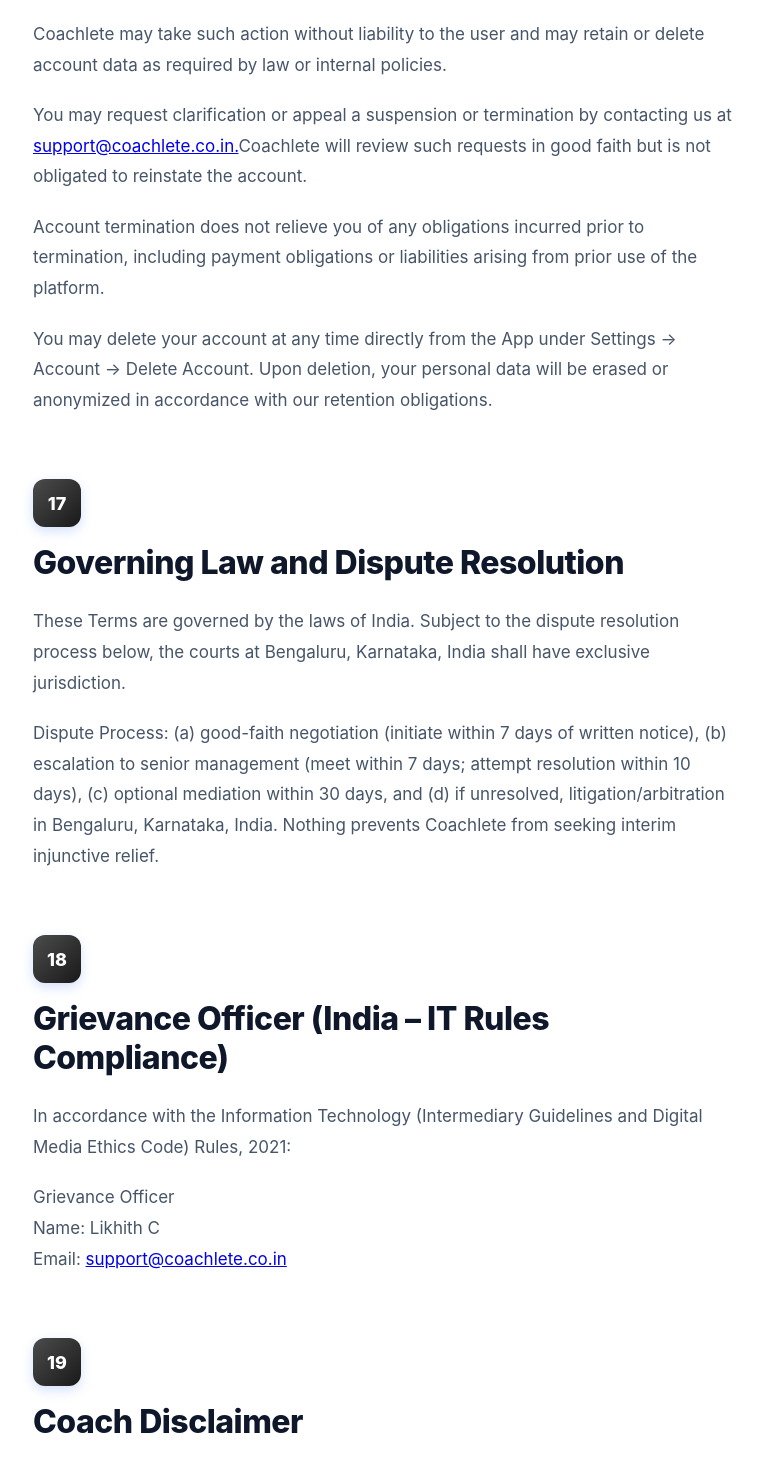
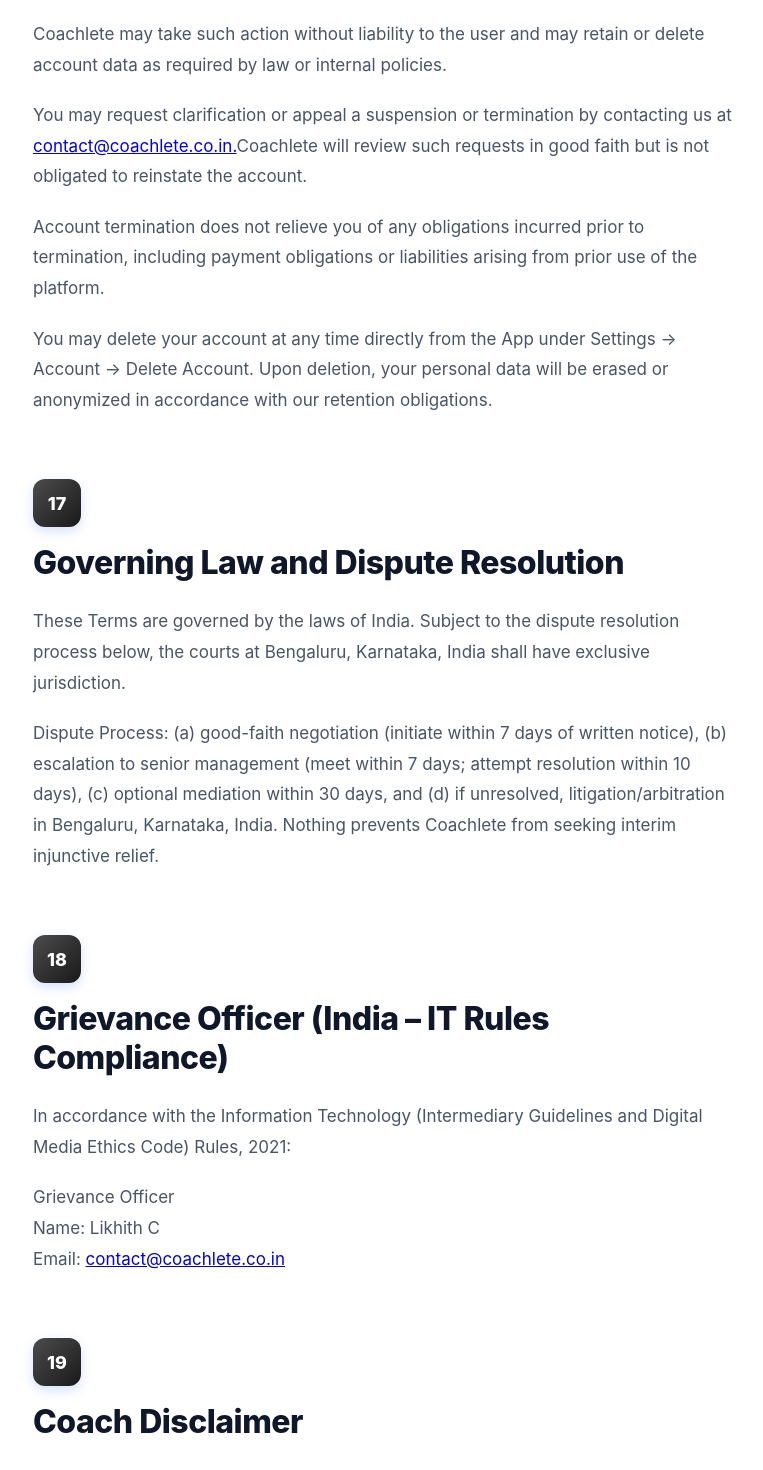
Before and after one commit to coachlete/coachleteweb, a Next.js app: page /TermsCondition in a window 1280 px wide. Shown: the part 7540-9010 px from the top of the page, without its empty margins (447-1210 px from the left). Built offline with nearby package versions, Linux system fonts and the light colour scheme.

Commit message:
bug-routing

```diff
--- a/next.config.mjs
+++ b/next.config.mjs
@@ -1,6 +1,7 @@
 /** @type {import('next').NextConfig} */
 const nextConfig = {
   output: "export",
+  trailingSlash: true,
   images: {
     unoptimized: true,
   },
--- a/src/app/Components/DotMenu/DotMenu.jsx
+++ b/src/app/Components/DotMenu/DotMenu.jsx
@@ -141,10 +141,10 @@
             <div className={styles.Email}>
               {" "}
               <Link
-                href="mailto:support@coachlete.co.in"
+                href="mailto:contact@coachlete.co.in"
                 className={styles.SocialLinks}
               >
-                support@coachlete.co.in
+                contact@coachlete.co.in
               </Link>
             </div>
           </div>
--- a/src/app/Components/Footer/Footer.jsx
+++ b/src/app/Components/Footer/Footer.jsx
@@ -30,10 +30,10 @@
 
               <div className={styles.Officemail}>
                 <Link
-                  href="mailto:support@coachlete.co.in"
+                  href="mailto:contact@coachlete.co.in"
                   className={styles.SocialLinks}
                 >
-                  support@coachlete.co.in
+                  contact@coachlete.co.in
                 </Link>
               </div>
 
--- a/src/app/Contactus/page.jsx
+++ b/src/app/Contactus/page.jsx
@@ -95,7 +95,7 @@
                     d="M4 20q-.825 0-1.412-.587T2 18V6q0-.825.588-1.412T4 4h16q.825 0 1.413.588T22 6v12q0 .825-.587 1.413T20 20zm8-7l8-5V6l-8 5l-8-5v2z"
                   />
                 </svg>
-                <span>support@coachlete.co.in</span>
+                <span>contact@coachlete.co.in</span>
               </div>
             </div>
             <div className={styles.ContactRight}>
--- a/src/app/TermsCondition/page.jsx
+++ b/src/app/TermsCondition/page.jsx
@@ -480,8 +480,8 @@
               <p>
                 You may request clarification or appeal a suspension or
                 termination by contacting us at{" "}
-                <a href="mailto:support@coachlete.co.in">
-                  support@coachlete.co.in.
+                <a href="mailto:contact@coachlete.co.in">
+                  contact@coachlete.co.in.
                 </a>
                 Coachlete will review such requests in good faith but is not
                 obligated to reinstate the account.
@@ -530,8 +530,8 @@
                 Name: Likhith C
                 <br />
                 Email:{" "}
-                <a href="mailto:support@coachlete.co.in">
-                  support@coachlete.co.in
+                <a href="mailto:contact@coachlete.co.in">
+                  contact@coachlete.co.in
                 </a>
               </p>
             </section>
@@ -596,8 +596,8 @@
               <div className={styles.contactBox}>
                 <div className={styles.contactItem}>
                   <strong>Email:</strong>{" "}
-                  <a href="mailto:support@coachlete.co.in">
-                    support@coachlete.co.in
+                  <a href="mailto:contact@coachlete.co.in">
+                    contact@coachlete.co.in
                   </a>
                 </div>
                 <div className={styles.contactItem}>
```
Also changed, not shown: src/app/PrivacyPolicy/page.jsx (+8 -8 lines).
